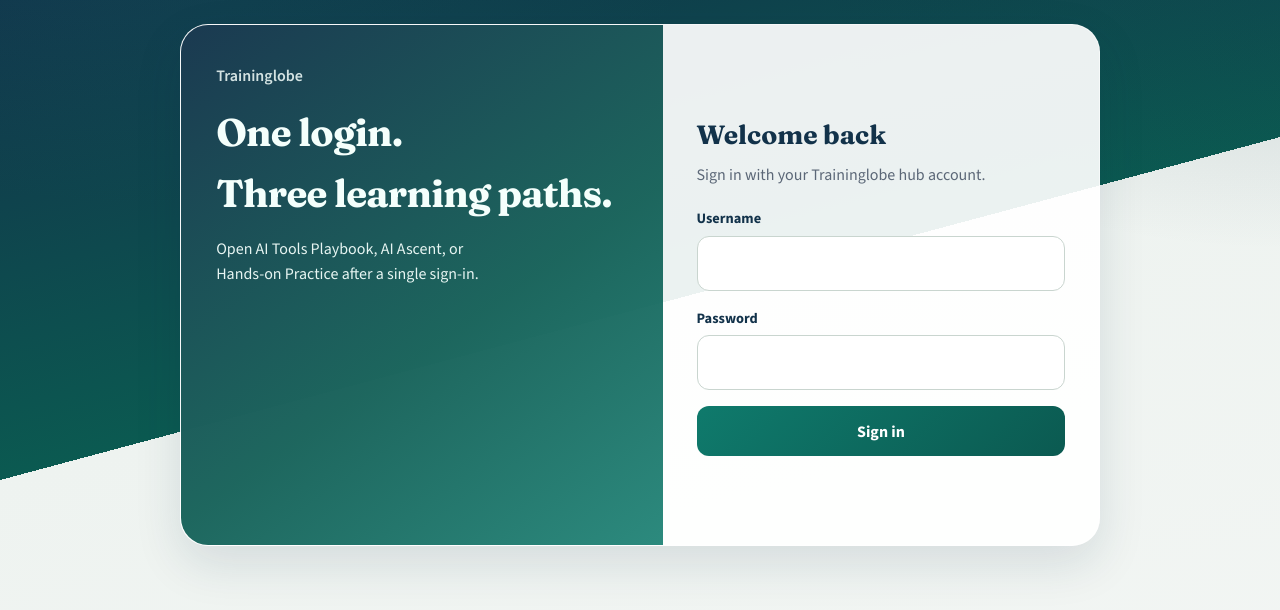
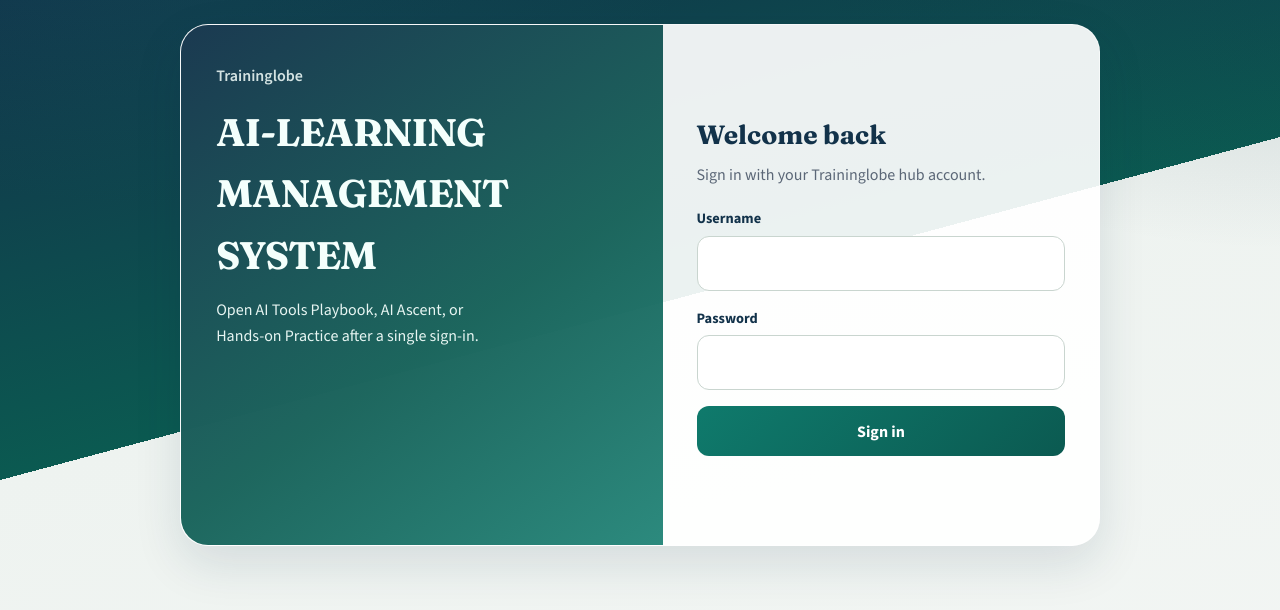
Before and after one commit to Machforo/AI-LMS-Oman_Workshop-, a plain HTML site: page index.html in a window 1280 px wide. Drawn offline with nearby package versions, Linux system fonts and the light colour scheme.

Commit message:
Update login headline to AI-LEARNING MANAGEMENT SYSTEM.

```diff
--- a/index.html
+++ b/index.html
@@ -67,7 +67,7 @@
   <aside class="brand-pane">
     <div>
       <p style="margin:0 0 .8rem;opacity:.85;font-weight:600">Traininglobe</p>
-      <h1>One login.<br />Three learning paths.</h1>
+      <h1>AI-LEARNING MANAGEMENT SYSTEM</h1>
       <p>Open AI Tools Playbook, AI Ascent, or Hands-on Practice after a single sign-in.</p>
     </div>
   </aside>
```
